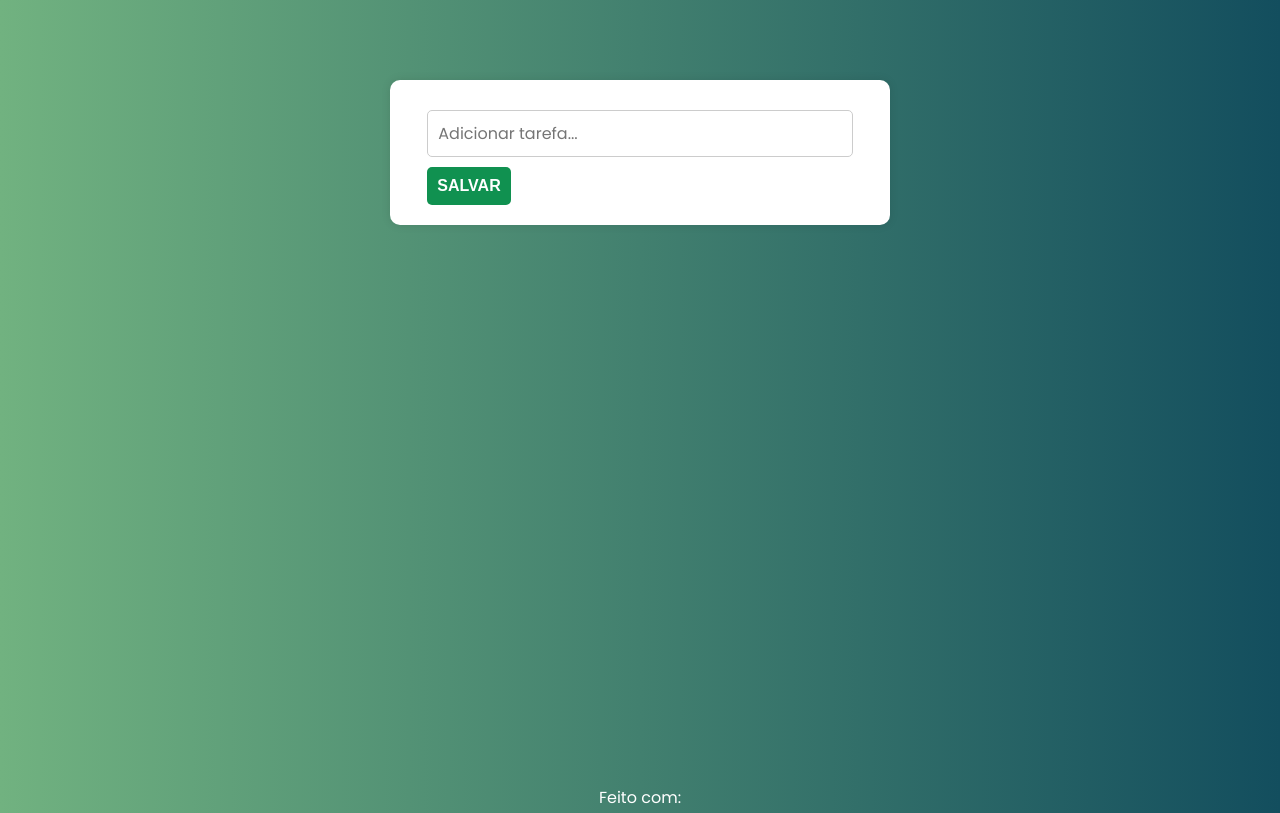
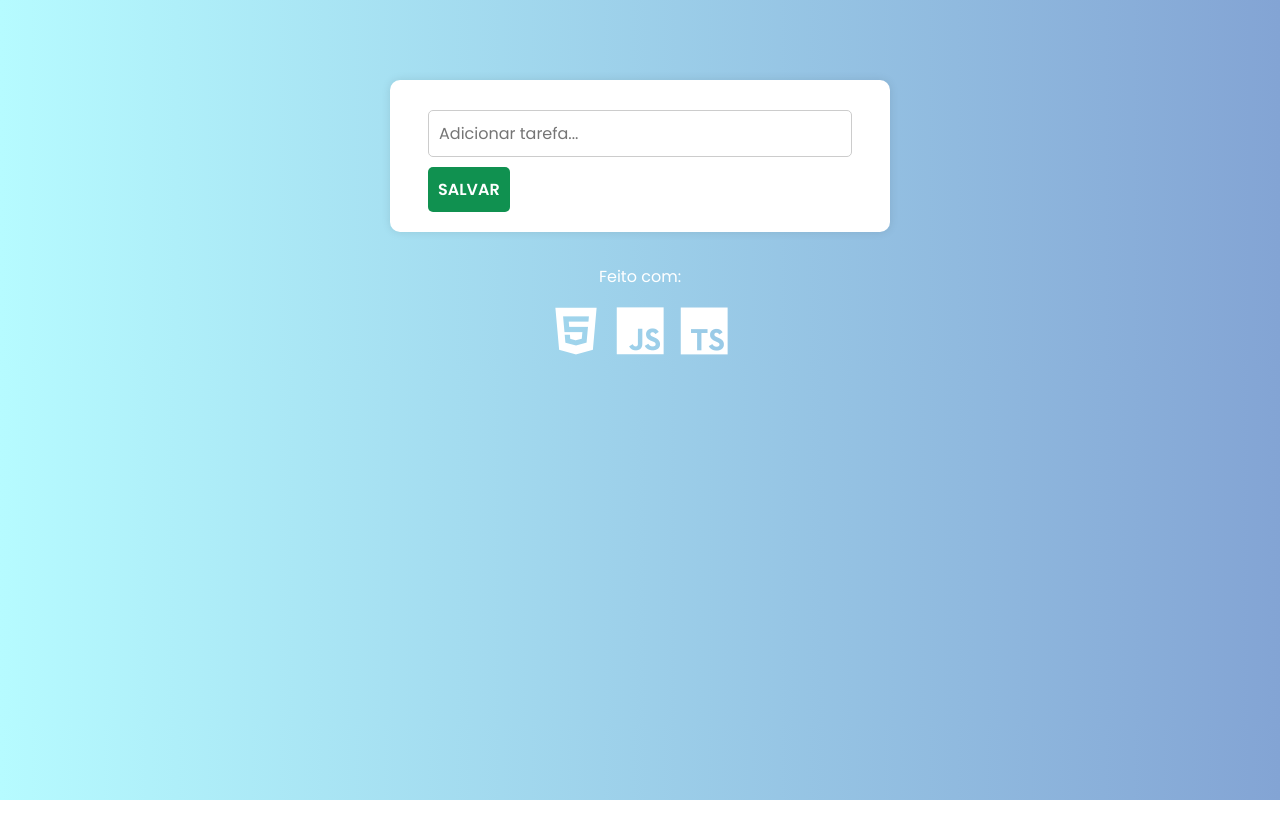
Before and after one commit to pauloarchanjo/To-do-list_TypeScript, a website with bundled scripts: page public/index.html in a window 1280 px wide. Shown: the top 813 px of the page. Built offline with nearby package versions, Linux system fonts and the light colour scheme.

Commit message:
Update index.html

```diff
--- a/public/index.html
+++ b/public/index.html
@@ -7,7 +7,7 @@
   <link rel="stylesheet" href="https://cdn.jsdelivr.net/gh/devicons/devicon@v2.15.1/devicon.min.css">
   <script src="dist/index.js" type="module"></script>
 
-  <title>Lista de afazeres</title>
+  <title>Lista TypeScript</title>
 
 <style>
 @import url('https://fonts.googleapis.com/css2?family=Poppins:wght@400;500;600&display=swap');
@@ -16,13 +16,13 @@
     margin: 0;
     padding: 0;
     box-sizing: border-box;
-    font-family: 'Poppins', sans-serif';
+    font-family: 'Poppins', sans-serif;
 }
 
 body{
-    background: #134E5E;  /* fallback for old browsers */
-    background: -webkit-linear-gradient(to right, #71B280, #134E5E);  /* Chrome 10-25, Safari 5.1-6 */
-    background: linear-gradient(to right, #71B280, #134E5E); /* W3C, IE 10+/ Edge, Firefox 16+, Chrome 26+, Opera 12+, Safari 7+ */
+    background: #83a4d4;  /* fallback for old browsers */
+    background: -webkit-linear-gradient(to right, #b6fbff, #83a4d4);  /* Chrome 10-25, Safari 5.1-6 */
+    background: linear-gradient(to right, #b6fbff, #83a4d4); /* W3C, IE 10+/ Edge, Firefox 16+, Chrome 26+, Opera 12+, Safari 7+ */
     display: flex;
     justify-content: center;
     align-items: center;
@@ -77,7 +77,7 @@
     width: 100%;
     border-radius: 5px;;
     font-size: 16px;
-    margin-top: 35rem;
+    margin-top: 2rem;
     color: #fff;
     font-family: 'Poppins', sans-serif;
   }
@@ -89,6 +89,12 @@
     height: auto;
     margin-top: 10px;
     margin-right: 20px;
+  }
+
+  .icons-dev{
+    font-size: 3rem;
+    padding: 0.5rem;
+    color: #fff;
   }
 
 </style>
@@ -105,9 +111,10 @@
   <div class="dev">
     <p class="description">Feito com:</p>
     <div class="img__lang">
-      <img src="https://img.icons8.com/color/48/000000/html-5.png" alt="html">
-      <img src="https://img.icons8.com/color/48/000000/typescript.png" alt="ts">
-      <img src="https://img.icons8.com/color/48/000000/javascript.png" alt="js">
+      <i class="devicon-html5-plain icons-dev"></i>
+      <i class="devicon-javascript-plain icons-dev"></i>
+      <i class="devicon-typescript-plain icons-dev"></i>
+
     </div>
   </div>
 
```
